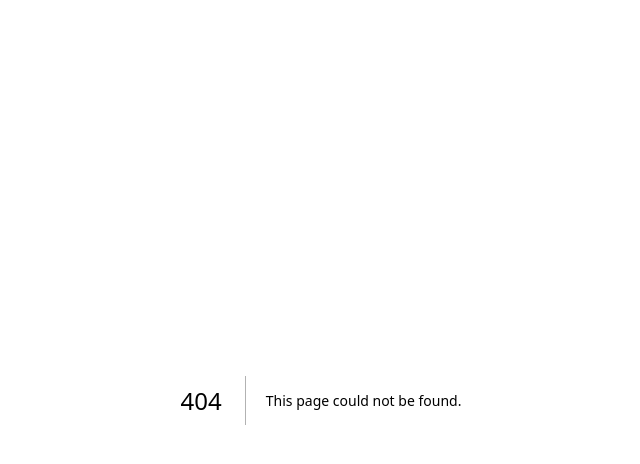
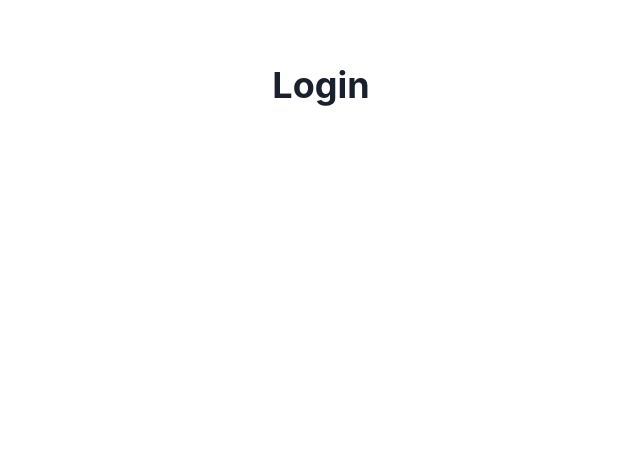
Before and after one commit to lewisvrobinson/next-chakra-apollo-test-app, a Next.js app: page /login in a window 1280 px wide. Before the commit this address had no page. Shown: the top 464 px of the page, without its empty margins (319-959 px from the left). Built offline with nearby package versions, Linux system fonts and the light colour scheme.

Commit message:
Add login page

```diff
--- /dev/null
+++ b/src/app/login/page.tsx
@@ -0,0 +1,13 @@
+import { Container, Heading, Stack } from '@chakra-ui/react';
+
+export default function Login() {
+  return (
+    <Container as="main" minH="100svh" py={16}>
+      <Stack spacing={8}>
+        <Heading as="h1" textAlign={'center'}>
+          Login
+        </Heading>
+      </Stack>
+    </Container>
+  );
+}
```
